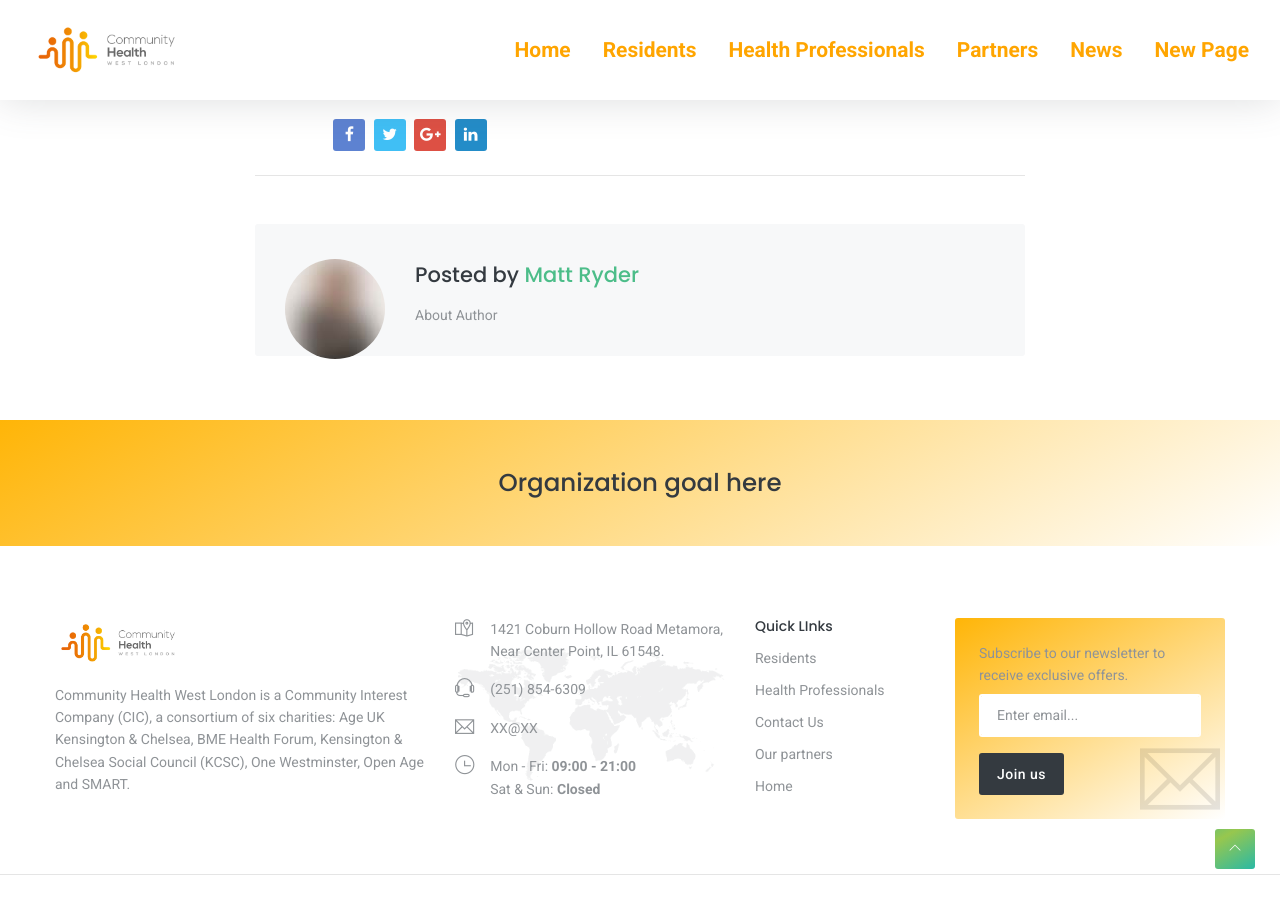
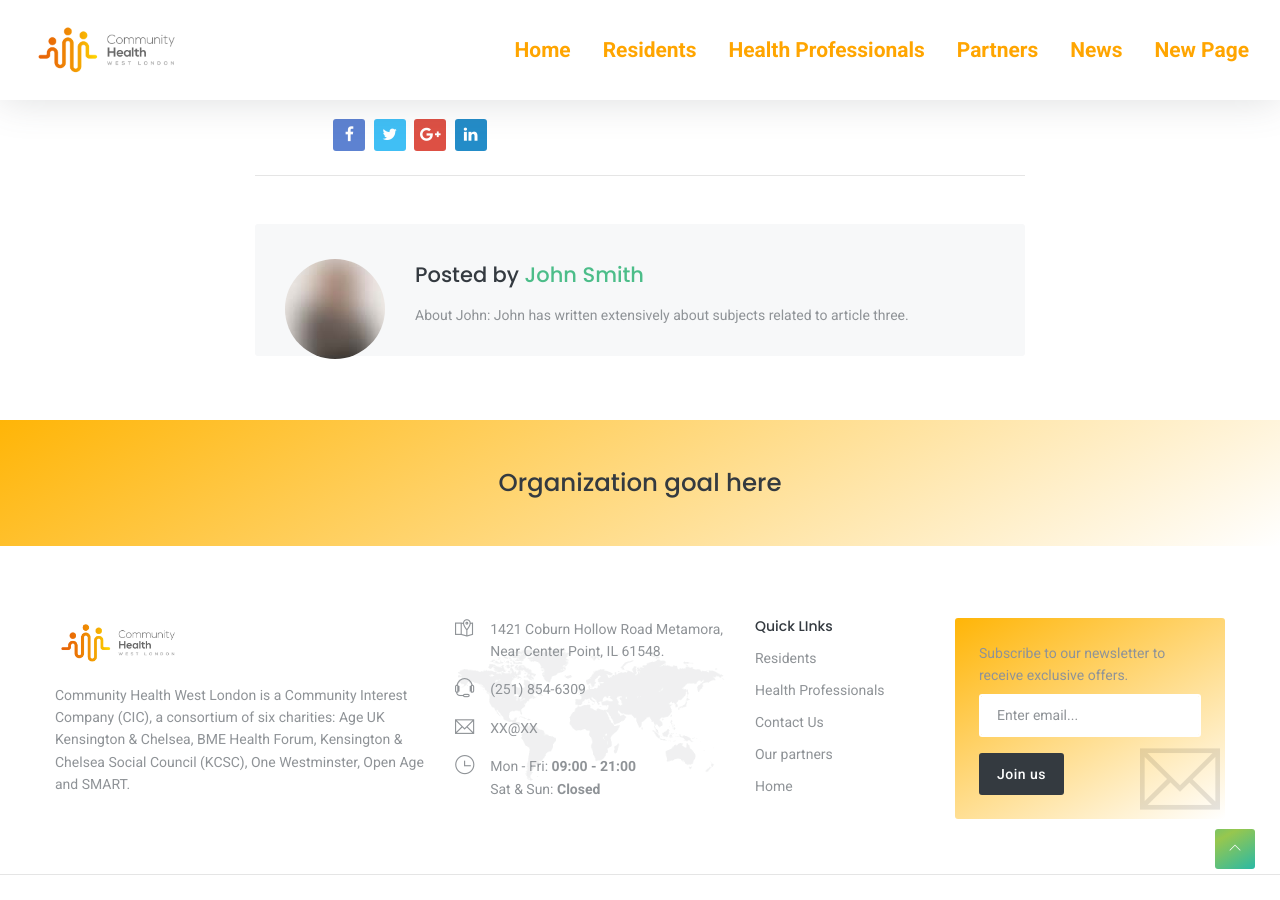
Before and after one commit to AgileVentures/cic-website, a Jekyll site: the page built from news-article-four.md, in a window 1280 px wide and 900 px high, scrolled down 530 px. Built offline with Jekyll 4.4.1, drawn with Linux system fonts in a browser that asks for light colours; some web fonts are replaced.

Commit message:
Update News Article Four “news_article_four”

```diff
--- a/_data/news_article_four.yml
+++ b/_data/news_article_four.yml
@@ -1,7 +1,8 @@
 news_article_four:
   - text: Content for news article four.
     title: Title for News Article Four
-    author: Matt Ryder
-    about_author: About Author
+    author: John Smith
+    about_author: "About John: John has written extensively about subjects related
+      to article three."
     subtitle: This is a subtitle for news article four.
     date_published: 2020-01-01
```
